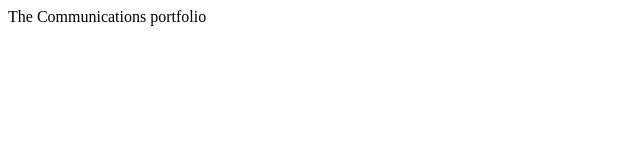
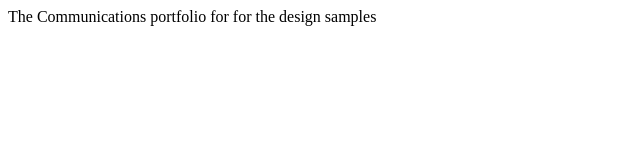
Before and after one commit to Khadudu/lect0, a plain HTML site: page index.html in a window 1280 px wide. Shown: the whole page, without its empty margins (0-640 px from the left). Drawn offline with Linux system fonts and the light colour scheme.

Commit message:
Update index.html

```diff
--- a/index.html
+++ b/index.html
@@ -5,6 +5,6 @@
     <title>The Portfolio Page</title>
   </head>
   <body>
-      The Communications portfolio
+      The Communications portfolio for for the design samples
   </body>
 </html>
```
